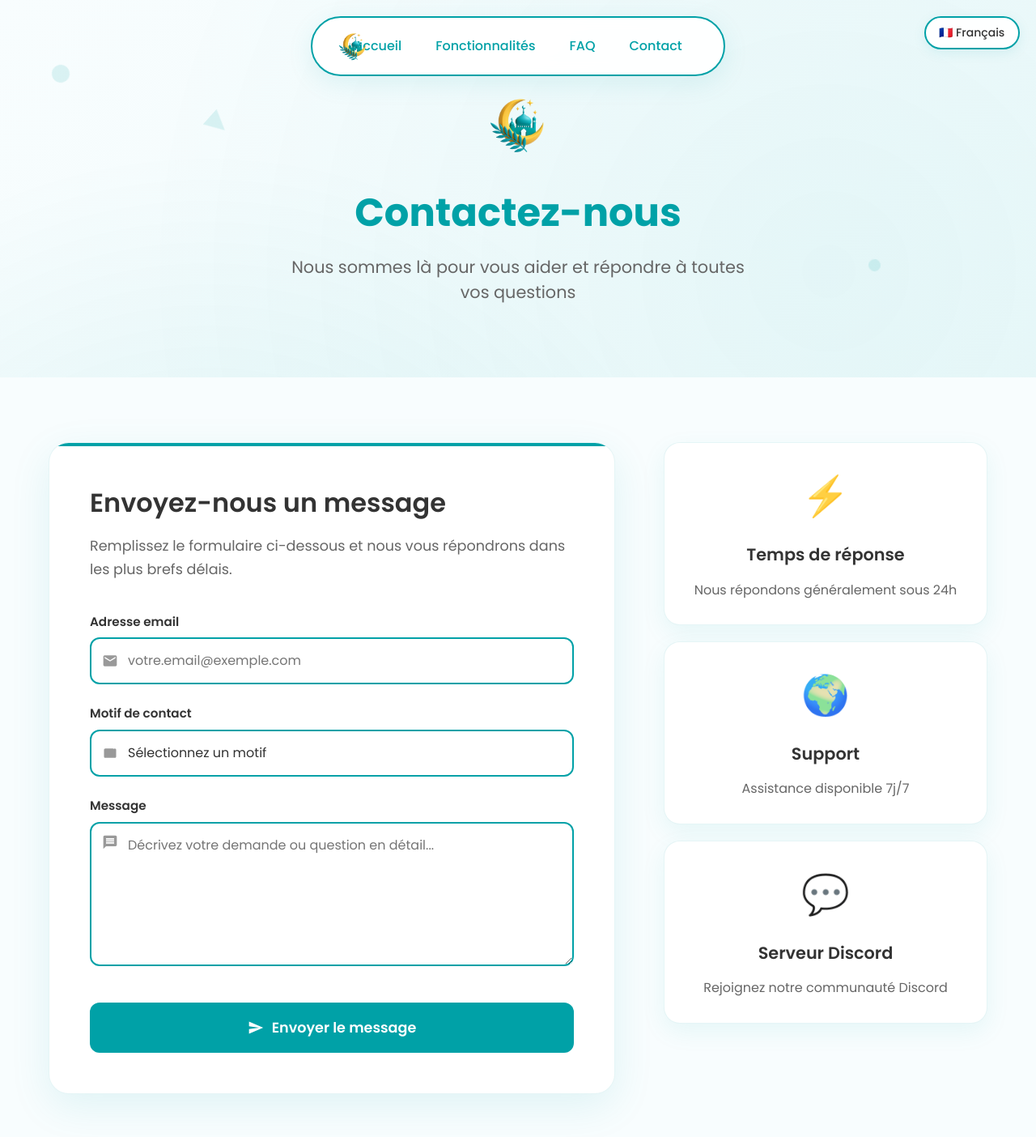
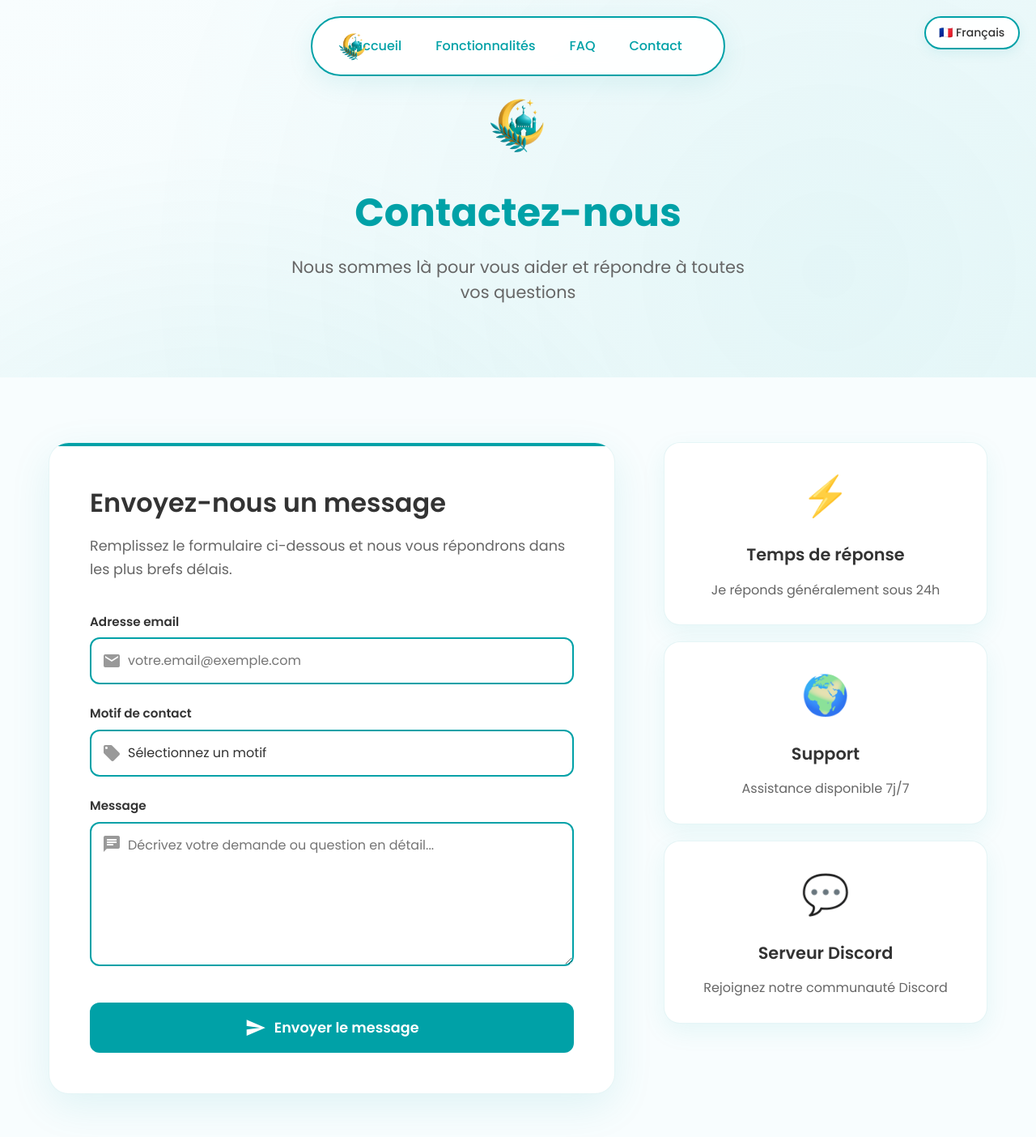
Before and after one commit to SammyMERAZGA/build-and-baraka-vitrine, a Vue app: page /contact in a window 1280 px wide. Shown: the top 1404 px of the page at 81% size. Built offline with nearby package versions, Linux system fonts and the light colour scheme; a small style sheet from the web is missing.

Commit message:
🟣 - Remove floating shapes animations, replace SVG icons with MDI Vuetify icons in ContactPage

```diff
--- a/src/i18n/locales/fr.json
+++ b/src/i18n/locales/fr.json
@@ -251,7 +251,7 @@
       "other": "Autre"
     },
     "responseTime": "Temps de réponse",
-    "responseTimeText": "Nous répondons généralement sous 24h",
+    "responseTimeText": "Je réponds généralement sous 24h",
     "support": "Support",
     "supportText": "Assistance disponible 7j/7",
     "discord": "Serveur Discord",
--- a/src/views/ContactPage.vue
+++ b/src/views/ContactPage.vue
@@ -6,15 +6,6 @@
     <!-- Floating Navbar -->
     <NavbarComponent />
 
-    <!-- Floating Shapes Animation -->
-    <div class="floating-shapes">
-      <div class="shape shape-1"></div>
-      <div class="shape shape-2"></div>
-      <div class="shape shape-3"></div>
-      <div class="shape shape-4"></div>
-      <div class="shape shape-5"></div>
-      <div class="shape shape-6"></div>
-    </div>
 
     <!-- Hero Section -->
     <section class="hero-section">
@@ -49,17 +40,7 @@
                     $t("contact.emailLabel")
                   }}</label>
                   <div class="input-wrapper">
-                    <svg
-                      class="input-icon"
-                      width="20"
-                      height="20"
-                      viewBox="0 0 24 24"
-                      fill="currentColor"
-                    >
-                      <path
-                        d="M20 4H4c-1.1 0-1.99.9-1.99 2L2 18c0 1.1.89 2 2 2h16c1.1 0 2-.9 2-2V6c0-1.1-.9-2-2-2zm0 4l-8 5-8-5V6l8 5 8-5v2z"
-                      />
-                    </svg>
+                    <v-icon class="input-icon">mdi-email</v-icon>
                     <input
                       v-model="formData.email"
                       type="email"
@@ -67,17 +48,13 @@
                       class="form-input"
                       required
                     />
-                    <svg
+                    <v-icon
                       v-if="formData.email"
                       @click="formData.email = ''"
                       class="clear-icon"
-                      width="16"
-                      height="16"
-                      viewBox="0 0 24 24"
-                      fill="currentColor"
                     >
-                      <path d="M19 6.41L17.59 5 12 10.59 6.41 5 5 6.41 10.59 12 5 17.59 6.41 19 12 13.41 17.59 19 19 17.59 13.41 12z"/>
-                    </svg>
+                      mdi-close
+                    </v-icon>
                   </div>
                   <div v-if="emailError" class="form-error">
                     {{ emailError }}
@@ -89,17 +66,7 @@
                     $t("contact.subjectLabel")
                   }}</label>
                   <div class="input-wrapper">
-                    <svg
-                      class="input-icon"
-                      width="20"
-                      height="20"
-                      viewBox="0 0 24 24"
-                      fill="currentColor"
-                    >
-                      <path
-                        d="M17.63 5.84C17.27 5.33 16.67 5 16 5L5 5.01C3.9 5.01 3 5.9 3 7v10c0 1.1.9 2 2 2h14c1.1 0 2-.9 2-2V7c0-1.1-.9-2-2-2L17.63 5.84z"
-                      />
-                    </svg>
+                    <v-icon class="input-icon">mdi-tag</v-icon>
                     <select
                       v-model="formData.subject"
                       class="form-select"
@@ -116,17 +83,13 @@
                         {{ option.title }}
                       </option>
                     </select>
-                    <svg
+                    <v-icon
                       v-if="formData.subject"
                       @click="formData.subject = ''"
                       class="clear-icon"
-                      width="16"
-                      height="16"
-                      viewBox="0 0 24 24"
-                      fill="currentColor"
                     >
-                      <path d="M19 6.41L17.59 5 12 10.59 6.41 5 5 6.41 10.59 12 5 17.59 6.41 19 12 13.41 17.59 19 19 17.59 13.41 12z"/>
-                    </svg>
+                      mdi-close
+                    </v-icon>
                   </div>
                 </div>
 
@@ -135,17 +98,7 @@
                     $t("contact.messageLabel")
                   }}</label>
                   <div class="input-wrapper">
-                    <svg
-                      class="input-icon textarea-icon"
-                      width="20"
-                      height="20"
-                      viewBox="0 0 24 24"
-                      fill="currentColor"
-                    >
-                      <path
-                        d="M20 2H4c-1.1 0-1.99.9-1.99 2L2 22l4-4h14c1.1 0 2-.9 2-2V4c0-1.1-.9-2-2-2zm-2 12H6v-2h12v2zm0-3H6V9h12v2zm0-3H6V6h12v2z"
-                      />
-                    </svg>
+                    <v-icon class="input-icon textarea-icon">mdi-message-text</v-icon>
                     <textarea
                       v-model="formData.message"
                       :placeholder="$t('contact.messagePlaceholder')"
@@ -153,17 +106,13 @@
                       rows="6"
                       required
                     ></textarea>
-                    <svg
+                    <v-icon
                       v-if="formData.message"
                       @click="formData.message = ''"
                       class="clear-icon textarea-clear"
-                      width="16"
-                      height="16"
-                      viewBox="0 0 24 24"
-                      fill="currentColor"
                     >
-                      <path d="M19 6.41L17.59 5 12 10.59 6.41 5 5 6.41 10.59 12 5 17.59 6.41 19 12 13.41 17.59 19 19 17.59 13.41 12z"/>
-                    </svg>
+                      mdi-close
+                    </v-icon>
                   </div>
                 </div>
 
@@ -174,16 +123,9 @@
                   :class="{ loading: isSubmitting }"
                   style="background-color: #00a1a7 !important"
                 >
-                  <svg
-                    v-if="!isSubmitting"
-                    class="button-icon"
-                    width="20"
-                    height="20"
-                    viewBox="0 0 24 24"
-                    fill="currentColor"
-                  >
-                    <path d="M2.01 21L23 12 2.01 3 2 10l15 2-15 2z" />
-                  </svg>
+                  <v-icon v-if="!isSubmitting" class="button-icon">
+                    mdi-send
+                  </v-icon>
                   <div v-if="isSubmitting" class="loading-spinner"></div>
                   {{
                     isSubmitting
@@ -420,88 +362,6 @@ const submitContactForm = async () => {
   }
 }
 
-/* Floating Shapes Animation */
-.floating-shapes {
-  position: absolute;
-  top: 0;
-  left: 0;
-  width: 100%;
-  height: 100%;
-  overflow: hidden;
-  pointer-events: none;
-  z-index: 1;
-}
-
-.shape {
-  position: absolute;
-  background: var(--shape-color);
-  animation: floatUp 15s linear infinite;
-}
-
-.shape-1 {
-  left: 10%;
-  width: 20px;
-  height: 20px;
-  animation-delay: 0s;
-  border-radius: 4px;
-}
-
-.shape-2 {
-  right: 15%;
-  width: 15px;
-  height: 15px;
-  animation-delay: -3s;
-  border-radius: 50%;
-}
-
-.shape-3 {
-  left: 20%;
-  width: 25px;
-  height: 25px;
-  animation-delay: -6s;
-  clip-path: polygon(50% 0%, 0% 100%, 100% 100%);
-}
-
-.shape-4 {
-  right: 25%;
-  width: 18px;
-  height: 18px;
-  animation-delay: -9s;
-  border-radius: 8px;
-}
-
-.shape-5 {
-  left: 5%;
-  width: 22px;
-  height: 22px;
-  animation-delay: -12s;
-  border-radius: 50%;
-}
-
-.shape-6 {
-  right: 10%;
-  width: 16px;
-  height: 16px;
-  animation-delay: -15s;
-  border-radius: 2px;
-}
-
-@keyframes floatUp {
-  0% {
-    transform: translateY(100vh) rotate(0deg);
-    opacity: 0;
-  }
-  10% {
-    opacity: 1;
-  }
-  90% {
-    opacity: 1;
-  }
-  100% {
-    transform: translateY(-100px) rotate(180deg);
-    opacity: 0;
-  }
-}
 
 /* Hero Section */
 .hero-section {
@@ -999,13 +859,5 @@ select option {
     min-width: auto;
   }
 
-  .shape {
-    transform: scale(0.8);
-  }
-
-  .shape-5,
-  .shape-6 {
-    display: none;
-  }
 }
 </style>
```
